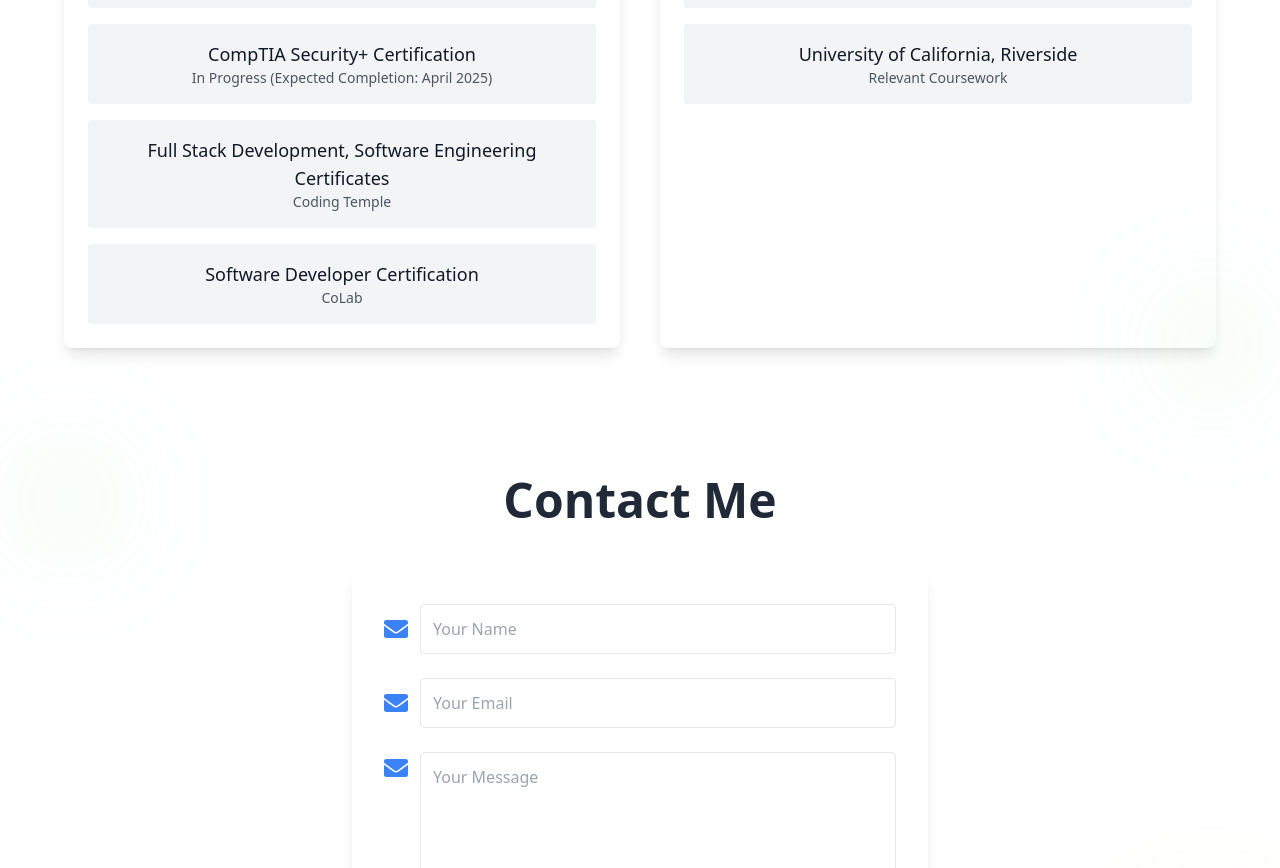
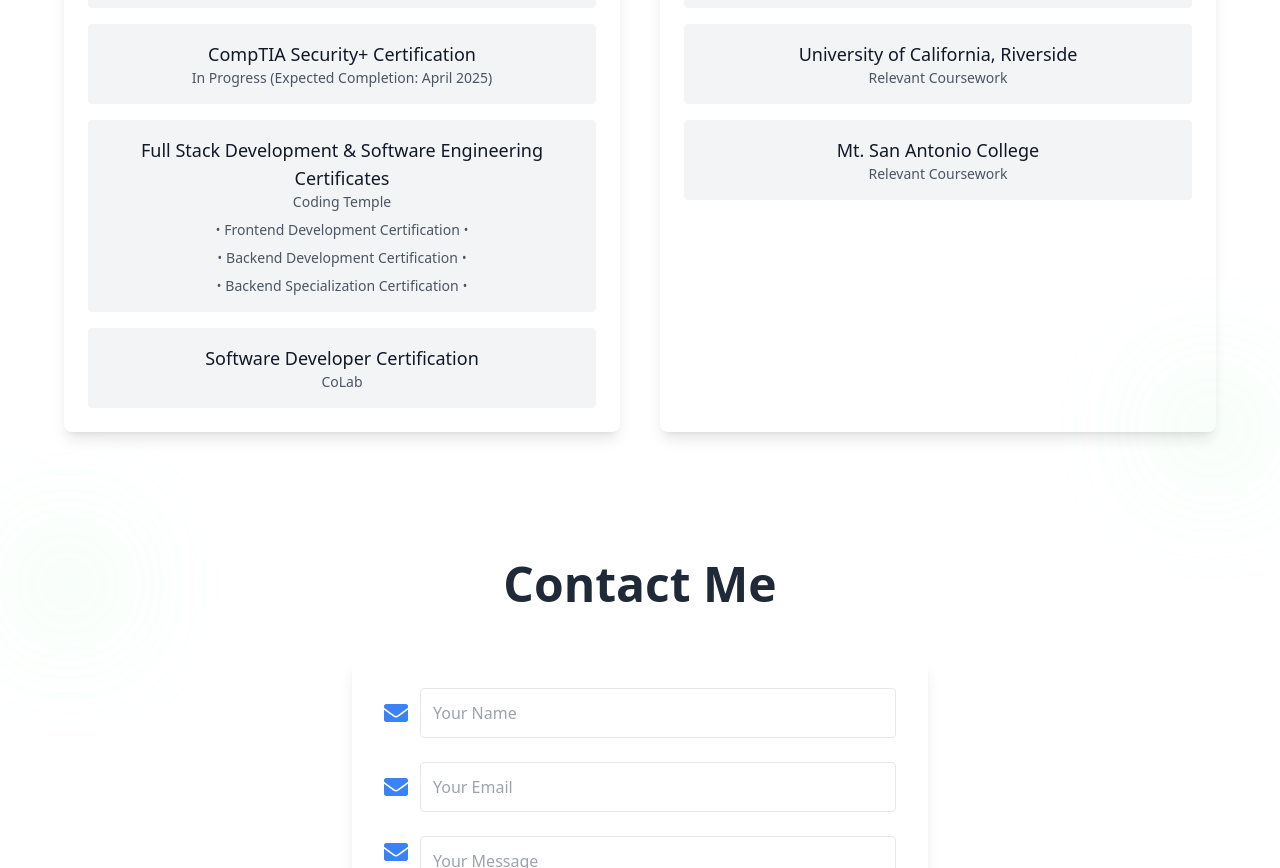
Before and after one commit to palmaisaias/SportSHEek, a React (Vite) app: page / in a window 1280 px wide. Shown: the part 2700-3568 px from the top of the page. Built offline with nearby package versions, Linux system fonts and the light colour scheme.

Commit message:
certification alignment

```diff
--- a/src/components/Certifications.jsx
+++ b/src/components/Certifications.jsx
@@ -14,8 +14,13 @@
       expectedCompletion: 'April 2025',
     },
     {
-      name: 'Full Stack Development, Software Engineering Certificates',
+      name: 'Full Stack Development & Software Engineering Certificates',
       organization: 'Coding Temple',
+      subCerts: [
+        'Frontend Development Certification',
+        'Backend Development Certification',
+        'Backend Specialization Certification'
+      ]
     },
     {
       name: 'Software Developer Certification',
@@ -30,6 +35,10 @@
     },
     {
       name: 'University of California, Riverside',
+      details: 'Relevant Coursework',
+    },
+    {
+      name: 'Mt. San Antonio College',
       details: 'Relevant Coursework',
     },
   ];
@@ -66,6 +75,20 @@
                 {cert.organization && (
                   <span className="text-sm text-gray-600">{cert.organization}</span>
                 )}
+                {cert.subCerts && (
+                  <div className="mt-2 space-y-2">
+                    {cert.subCerts.map((subCert, idx) => (
+                      <div
+                        key={idx}
+                        className="flex items-center justify-center text-sm text-gray-600"
+                      >
+                        <span className="mx-1 text-xs">•</span>
+                        {subCert}
+                        <span className="mx-1 text-xs">•</span>
+                      </div>
+                    ))}
+                  </div>
+                )}
               </li>
             ))}
           </ul>
```
